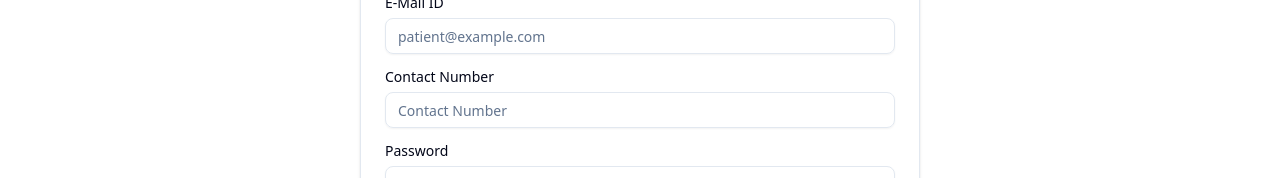
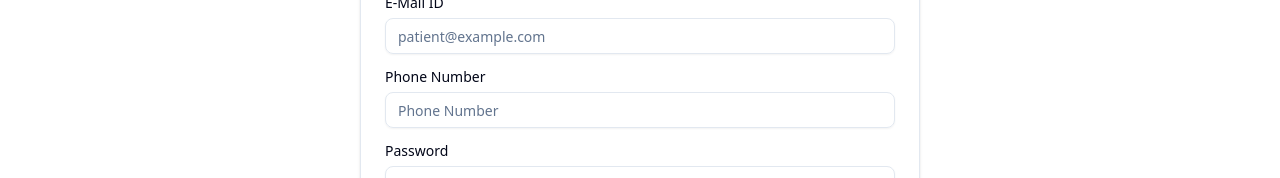
Before and after one commit to Shreyansh99/travelncure, a React (Vite) app: page /register in a window 1280 px wide. Shown: the part 360-538 px from the top of the page. Built offline with nearby package versions, Linux system fonts and the light colour scheme.

Commit message:
Update Register.jsx

```diff
--- a/src/container/Register.jsx
+++ b/src/container/Register.jsx
@@ -18,7 +18,7 @@ const Register = () => {
     firstName: "",
     lastName: "",
     email: "",
-    contact: "",
+    phone: "", // ✅ Changed from 'contact' to 'phone' to match backend
     password: "",
   });
   const [loading, setLoading] = useState(false);
@@ -35,7 +35,7 @@ const Register = () => {
 
     try {
       const response = await fetch(
-        "https://medical-tourism-lqcu.onrender.com/api/patient/register",
+        "https://medical-tourism-lqcu.onrender.com/auth/register", // ✅ Corrected API URL
         {
           method: "POST",
           headers: {
@@ -48,7 +48,7 @@ const Register = () => {
       const data = await response.json();
 
       if (!response.ok) {
-        throw new Error(data.message || "Registration failed");
+        throw new Error(data.message || "Registration failed. Try again.");
       }
 
       // ✅ Navigate to login page after successful registration
@@ -107,13 +107,13 @@ const Register = () => {
               />
             </div>
             <div className="grid gap-2">
-              <Label htmlFor="contact">Contact Number</Label>
+              <Label htmlFor="phone">Phone Number</Label>
               <Input
-                id="contact"
-                name="contact"
+                id="phone"
+                name="phone"
                 type="text"
-                placeholder="Contact Number"
-                value={formData.contact}
+                placeholder="Phone Number"
+                value={formData.phone}
                 onChange={handleChange}
                 required
               />
```
